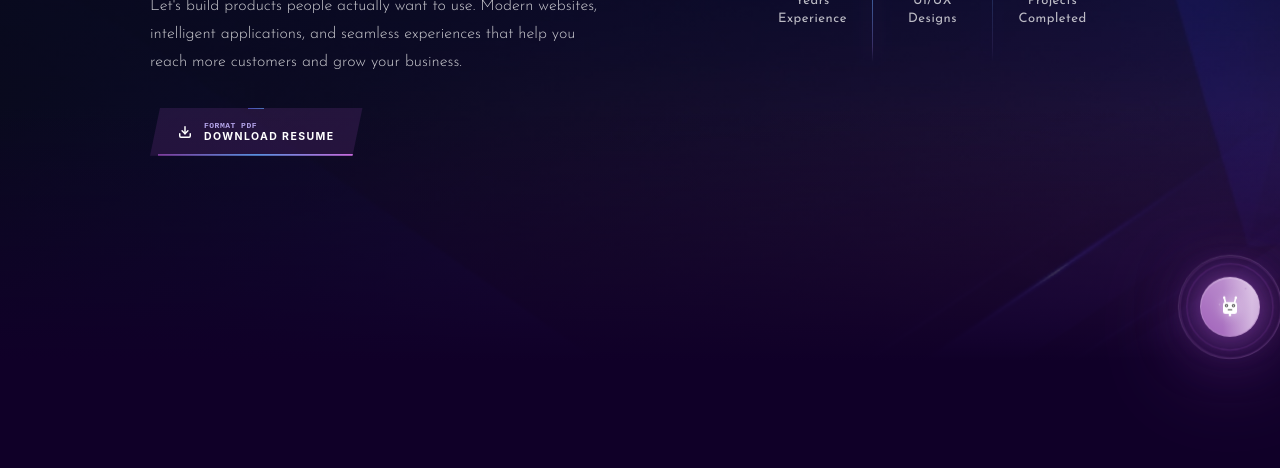
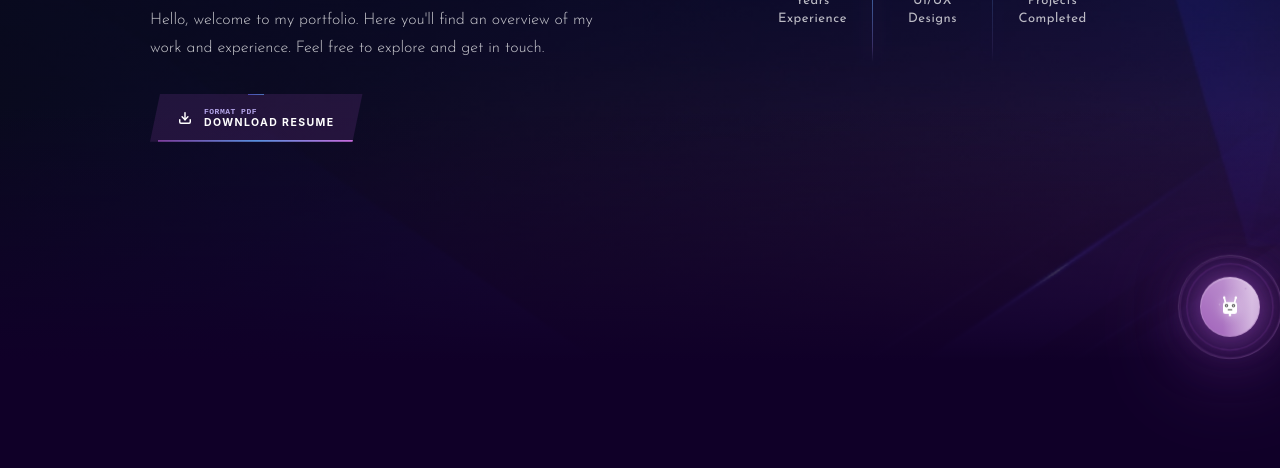
Before and after one commit to medaminecheikh/portfolio, a plain HTML site: page index.html in a window 1280 px wide. Shown: the part 439-907 px from the top of the page. Drawn offline with nearby package versions, Linux system fonts and the light colour scheme; no server answers.

```diff
--- a/index.html
+++ b/index.html
@@ -216,9 +216,8 @@
               </h1>
 
               <p class="ph-intro-desc">
-                Let's build products people actually want to use. Modern
-                websites, intelligent applications, and seamless experiences
-                that help you reach more customers and grow your business.
+                Hello, welcome to my portfolio. Here you'll find an overview of
+                my work and experience. Feel free to explore and get in touch.
               </p>
 
               <div class="ph-intro-actions">
@@ -471,7 +470,8 @@
                   class="d-flex justify-content-between"
                   style="margin-top: 21px"
                 >
-                  <span>Freelance. </span> <span>September - Present </span>
+                  <span>Freelance. </span>
+                  <span>September 2025 - Present </span>
                 </div>
               </div>
 
```
